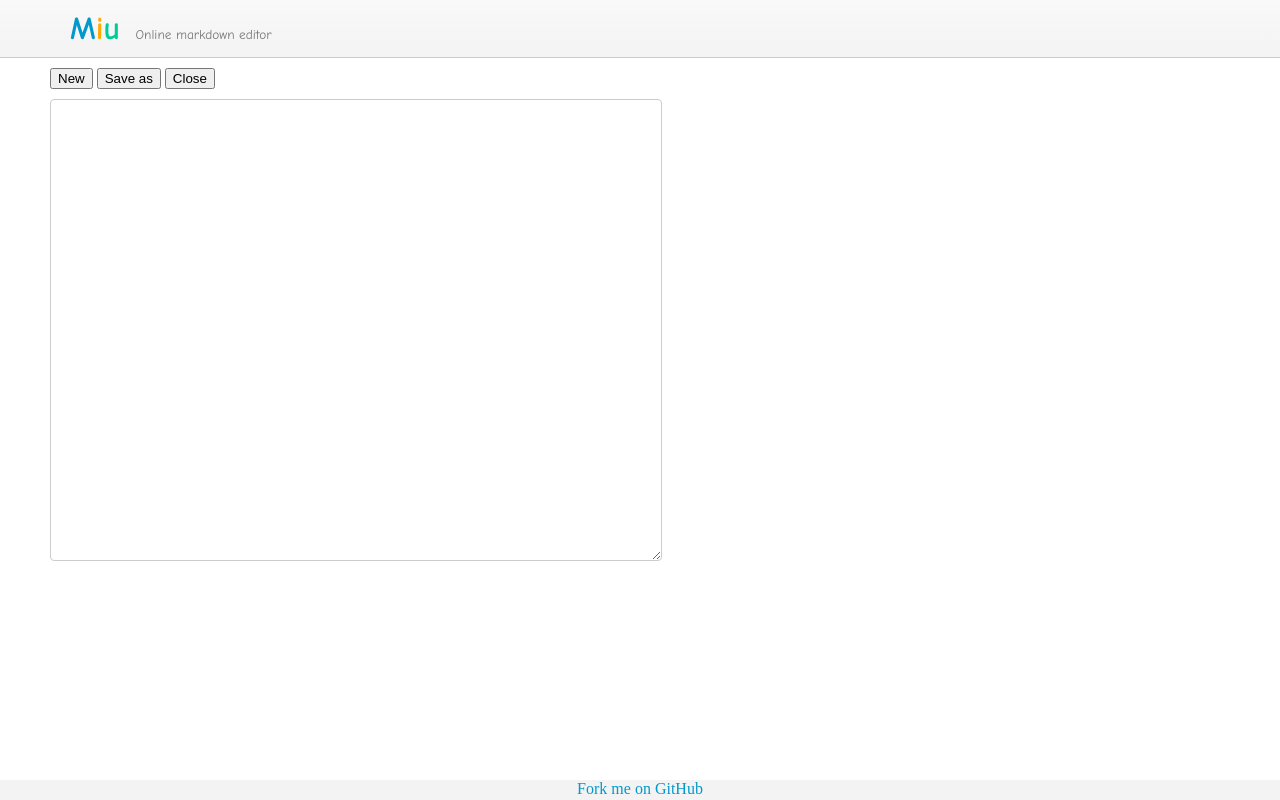
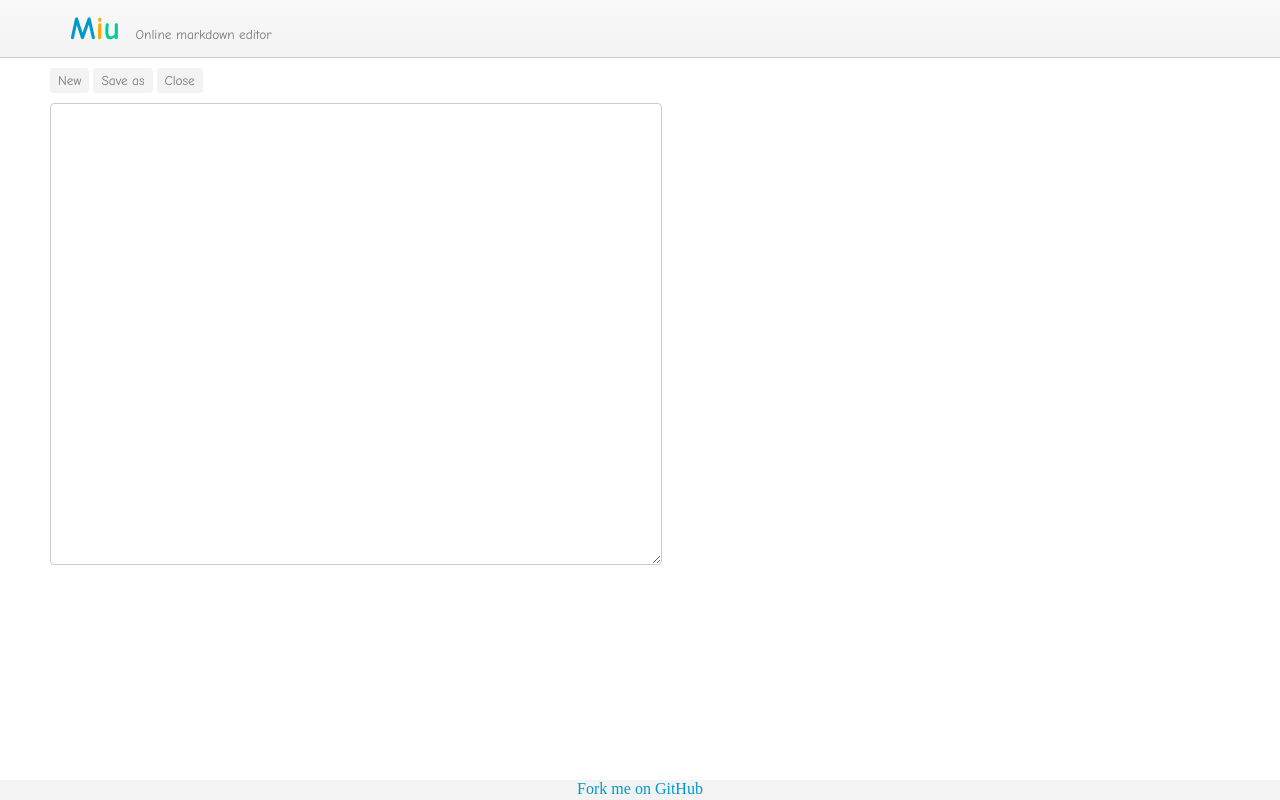
Before and after one commit to SFantasy/MiuOnline, a plain HTML site: page index.html in a window 1280 px wide. Drawn offline with Linux system fonts and the light colour scheme.

Commit message:
Update buttons

```diff
--- a/css/style.css
+++ b/css/style.css
@@ -37,6 +37,19 @@ header small {
   	border-top: 1px solid #ccc;
   	margin: 0;
   	padding: 10px 0 0 50px;
+}
+
+button {
+	font-family: "Comic Sans MS", "sans serif";
+	border-radius: 3px;
+	border: none;
+	padding: 5px 8px;
+	color: #777;
+	background-color: #f3f3f3;
+}
+
+button:hover {
+	cursor: pointer;
 }
 
 #miu {
--- a/index.html
+++ b/index.html
@@ -3,6 +3,7 @@
 	<head>
 		<title>Miu - Online markdown editor</title>
 		<link rel="stylesheet" href="css/style.css" />
+		<link rel="stylesheet" href="css/github.css" />
 	</head>
 	<body>
 		<header>
@@ -10,7 +11,7 @@
 			<small>Online markdown editor</small>
 		</header>
 		<div id="toolbar">
-			<button>New</button>
+			<button onclick="openEditor()">New</button>
 			<button onclick="saveFile()">Save as</button>
 			<button onclick="return closeEditor()">Close</button>
 		</div>
@@ -26,4 +27,5 @@
 	</body>
 	<script src="js/miu.js"></script>
 	<script src="js/markdown.js"></script>
+	<script src="js/highlight.pack.js"></script>
 </html>
--- a/js/miu.js
+++ b/js/miu.js
@@ -15,9 +15,14 @@ function Editor(input, preview)	{
 var $ = function (id) { return document.getElementById(id); };
 new Editor($("editor"), $("preview"));
 
+
 /*
- *  Close function
+ *  Open and Close function
  */
+function openEditor() {
+	window.open("http://shaofantasy.cn/MiuOnline", "Miu Online - New File");
+}
+
 function closeEditor() {
 	if(confirm("Sure to close?") == true) {
 		window.opener = null;
@@ -30,8 +35,7 @@ function closeEditor() {
 }
 
 /*
- *
- *
+ *  Save file function
  */
 function saveFile() {
 
```
